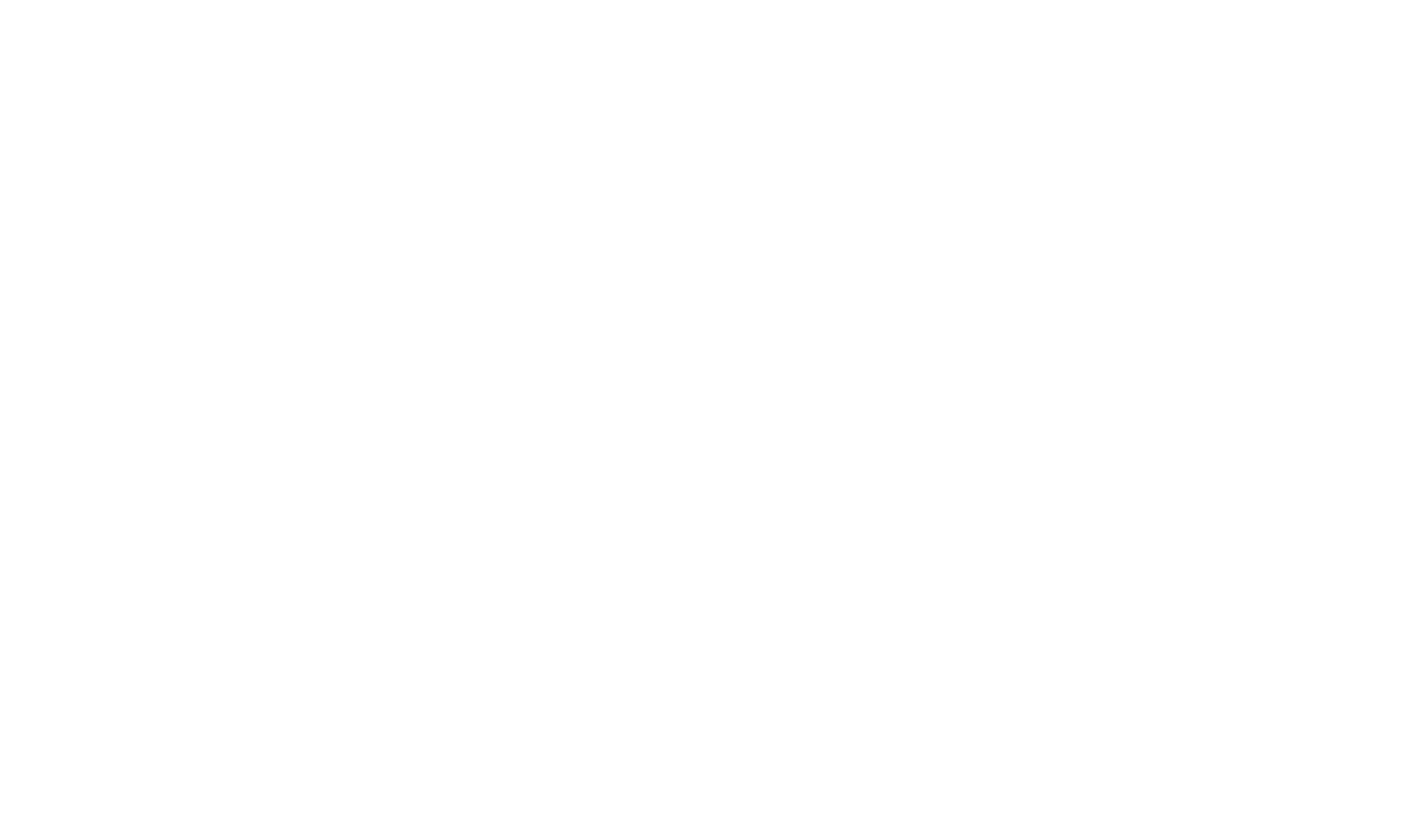
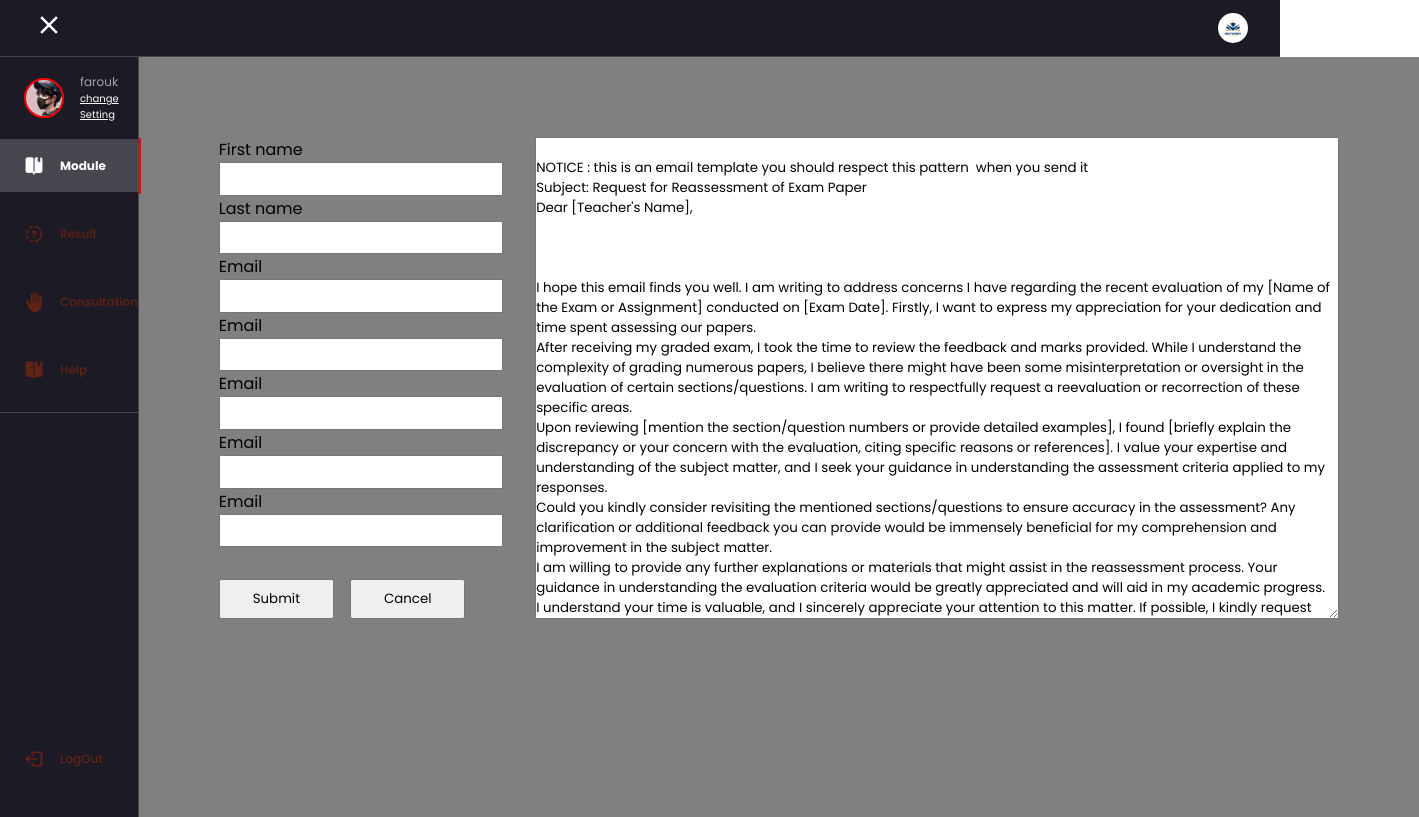
Before and after one commit to faroukq1/quizApp, a React (Vite) app: page /consultation in a window 1280 px wide. Before the commit this address had no page. Shown: the whole page, 1419 px wide, since content can reach past the window. Built offline with nearby package versions, Linux system fonts and the light colour scheme.

Commit message:
add consltation page

```diff
--- a/src/App.jsx
+++ b/src/App.jsx
@@ -4,13 +4,15 @@ import { ToastContainer, toast } from 'react-toastify';
 import 'react-toastify/dist/ReactToastify.css';
 import Dashboard from './pages/Dashboard';
 import Exam from './pages/Exam';
+import Consultation from './pages/Consultation';
 const App = () => {
   return (
     <Router>
       <Routes>
         <Route path="/" element={<Loginpage />} />
         <Route path="/dashboard" element={<Dashboard />} />
-        <Route path="/dashboard/exam" element={<Exam />} />
+        <Route path="/exam" element={<Exam />} />
+        <Route path="/consultation" element={<Consultation />} />
       </Routes>
       <ToastContainer />
     </Router>
--- a/src/Data.jsx
+++ b/src/Data.jsx
@@ -20,25 +20,25 @@ export const sideBarContent = [
   {
     id: nanoid(),
     name: 'Module',
-    link: 'dashboard',
+    link: '/dashboard',
     icon: <IoIosBookmarks />,
   },
   {
     id: nanoid(),
+    name: 'Result',
+    link: '/result',
+    icon: <TbProgressHelp />,
+  },
+  {
+    id: nanoid(),
     name: 'Consultation',
-    link: '/dashboard/consultation',
+    link: '/consultation',
     icon: <MdBackHand />,
   },
   {
     id: nanoid(),
-    name: 'Result',
-    link: '/dashboard/result',
-    icon: <TbProgressHelp />,
-  },
-  {
-    id: nanoid(),
     name: 'Help',
-    link: '/dashboard/help',
+    link: '/help',
     icon: <IoIosBookmarks />,
   },
 ];
@@ -317,4 +317,27 @@ export const cardList = [
   },
 ];
 
+export const emailTemplate = `
+NOTICE : this is an email template you should respect this pattern  when you send it
+Subject: Request for Reassessment of Exam Paper
+Dear [Teacher's Name],
+
+
+
+I hope this email finds you well. I am writing to address concerns I have regarding the recent evaluation of my [Name of the Exam or Assignment] conducted on [Exam Date]. Firstly, I want to express my appreciation for your dedication and time spent assessing our papers.
+After receiving my graded exam, I took the time to review the feedback and marks provided. While I understand the complexity of grading numerous papers, I believe there might have been some misinterpretation or oversight in the evaluation of certain sections/questions. I am writing to respectfully request a reevaluation or recorrection of these specific areas.
+Upon reviewing [mention the section/question numbers or provide detailed examples], I found [briefly explain the discrepancy or your concern with the evaluation, citing specific reasons or references]. I value your expertise and understanding of the subject matter, and I seek your guidance in understanding the assessment criteria applied to my responses.
+Could you kindly consider revisiting the mentioned sections/questions to ensure accuracy in the assessment? Any clarification or additional feedback you can provide would be immensely beneficial for my comprehension and improvement in the subject matter.
+I am willing to provide any further explanations or materials that might assist in the reassessment process. Your guidance in understanding the evaluation criteria would be greatly appreciated and will aid in my academic progress.
+I understand your time is valuable, and I sincerely appreciate your attention to this matter. If possible, I kindly request your prompt consideration of my request for a reevaluation.
+Thank you very much for your understanding and support in addressing this concern. I am eagerly looking forward to your response regarding the possibility of a reassessment.
+Warm regards,
+
+
+
+[Your Name]
+[Your Contact Information]
+[Your Student ID (if applicable)]
+`;
+
 export default cardList;
--- a/src/component/Card.jsx
+++ b/src/component/Card.jsx
@@ -15,7 +15,7 @@ const Card = ({ img, heading, desc }) => {
             setCurrentExam(heading);
           }}
         >
-          <Link to="/dashboard/exam">pass exam</Link>
+          <Link to="/exam">pass exam</Link>
         </button>
       </div>
     </Wrapper>
--- a/src/component/Tests.jsx
+++ b/src/component/Tests.jsx
@@ -7,7 +7,6 @@ const Tests = () => {
   const { exam } = useGlobalContext();
   const [currentItem, setCurrentItem] = useState(0);
   const examQestionList = exam[0]?.question || [];
-  console.log(currentItem);
   return (
     <Wrapper>
       {examQestionList.map((exam) => {
--- /dev/null
+++ b/src/pages/Consultation.jsx
@@ -0,0 +1,84 @@
+import styled from 'styled-components';
+import Navbar from '../component/Navbar';
+import Sidebar from '../component/Sidebar';
+import { emailTemplate } from '../Data';
+
+const Consultation = () => {
+  return (
+    <Wrapper>
+      <Navbar />
+      <div className="main">
+        <Sidebar />
+        <div className="consult">
+          <form>
+            <div>
+              <label htmlFor="name">First name</label>
+              <input type="text" name="first name" id="firstname" />
+              <label htmlFor="name">Last name</label>
+              <input type="text" name="first name" id="firstname" />
+              <label htmlFor="name">Email</label>
+              <input type="Email" name="Email" id="Email" />
+              <label htmlFor="name">Email</label>
+              <input type="Email" name="Email" id="Email" />
+              <label htmlFor="name">Email</label>
+              <input type="Email" name="Email" id="Email" />
+              <label htmlFor="name">Email</label>
+              <input type="Email" name="Email" id="Email" />
+              <label htmlFor="name">Email</label>
+              <input type="Email" name="Email" id="Email" />
+              <div className="btn">
+                <button>Submit</button>
+                <button>Cancel</button>
+              </div>
+            </div>
+            <textarea name="consult" id="" cols="110" rows="10">
+              {emailTemplate}
+            </textarea>
+          </form>
+        </div>
+      </div>
+    </Wrapper>
+  );
+};
+
+const Wrapper = styled.main`
+  position: relative;
+  height: 100vh;
+  .main {
+    display: flex;
+    height: 95%;
+  }
+  .consult {
+    padding: 5rem;
+    height: 100%;
+    width: 100%;
+    background-color: grey;
+    display: flex;
+    flex-direction: column;
+    justify-content: space-between;
+  }
+  form {
+    width: 100%;
+    display: flex;
+    gap: 2rem;
+    > div {
+      display: flex;
+      flex-direction: column;
+      width: 40%;
+      input {
+        padding: 0.3rem 0;
+      }
+      .btn {
+        margin: 2rem 0 0 0;
+        width: 100%;
+        display: flex;
+        gap: 1rem;
+        button {
+          padding: 0.5rem 2rem;
+        }
+      }
+    }
+  }
+`;
+
+export default Consultation;
```
